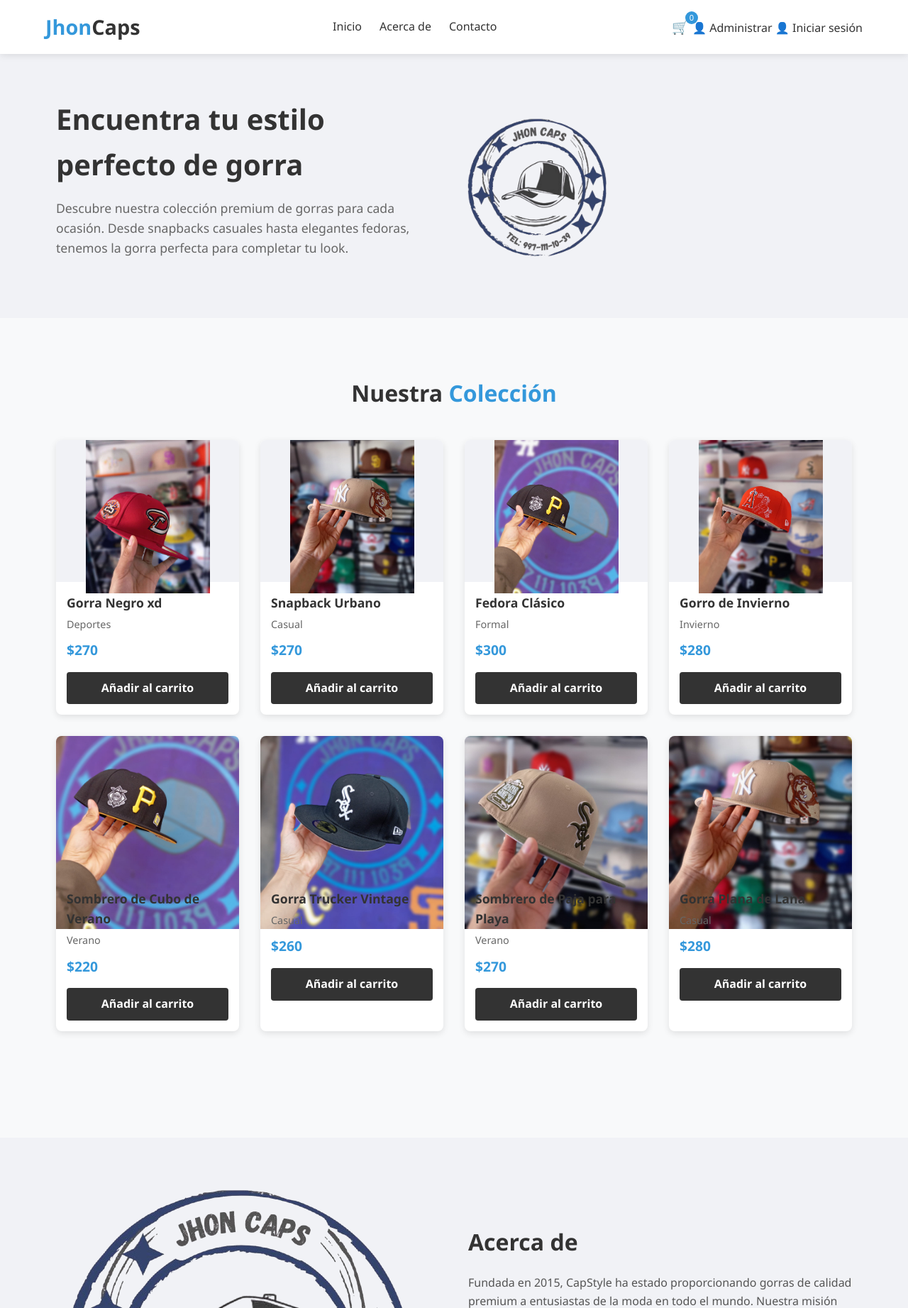
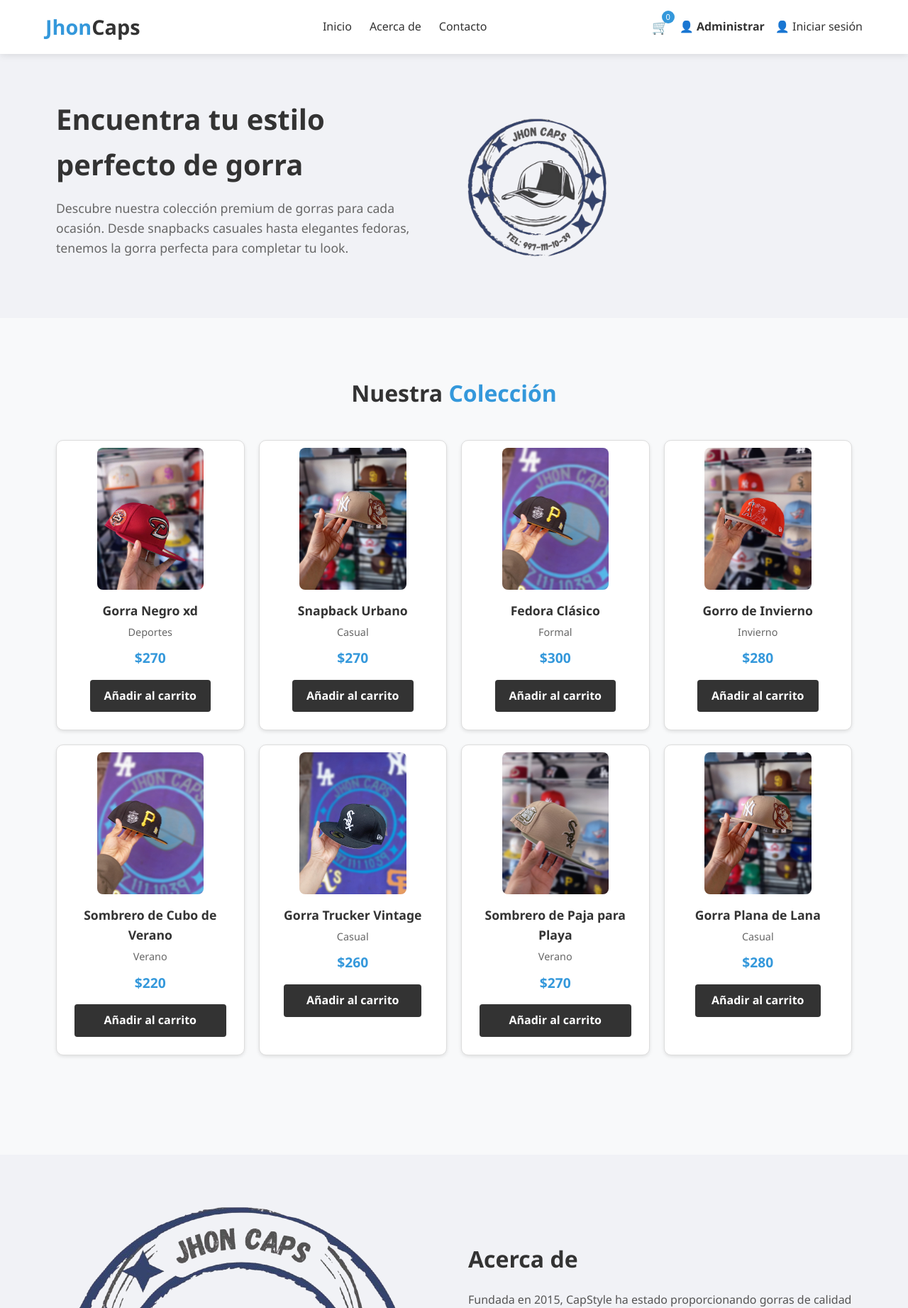
Before and after one commit to JoelHC24/JhonCaps, a PHP site: page / in a window 1280 px wide. Shown: the top 1843 px of the page at 71% size. Run offline with PHP 8.4, Linux system fonts and the light colour scheme; data that the repository does not hold is empty.

Commit message:
Add files via upload

```diff
--- a/script.js
+++ b/script.js
@@ -69,12 +69,22 @@ productCards.forEach(card => {
 });
 
 // Evento para capturar la talla seleccionada
+
+
 sizeButtons.forEach(button => {
     button.addEventListener('click', () => {
-        sizeButtons.forEach(btn => btn.classList.remove('active'));
-        button.classList.add('active');
-        selectedSize = button.dataset.size;
-        console.log(`Talla seleccionada: ${selectedSize}`);
+        // Si ya está activo, lo deseleccionamos
+        if (button.classList.contains('active')) {
+            button.classList.remove('active');
+            selectedSize = null;
+            console.log('Talla deseleccionada');
+        } else {
+            // Deseleccionar todos y seleccionar este
+            sizeButtons.forEach(btn => btn.classList.remove('active'));
+            button.classList.add('active');
+            selectedSize = button.dataset.size;
+            console.log(`Talla seleccionada: ${selectedSize}`);
+        }
     });
 });
 
@@ -231,7 +241,7 @@ checkoutBtn.addEventListener('click', () => {
 
     const message = encodeURIComponent(`¡Hola! Me gustaría hacer un pedido de los siguientes productos:\n\n${cart.map(item => `${item.name} ${item.size ? `(Talla: ${item.size})` : ''} x${item.quantity} - $${(item.price * item.quantity).toFixed(2)}`).join('\n')}\n\nTotal: $${cartTotal.textContent}`);
 
-    window.open(`https://wa.me/+529971153510?text=${message}`, '_blank');
+    window.open(`https://wa.me/+5299712262372?text=${message}`, '_blank');
 });
 
 // Inicializar icono del carrito
--- a/style.css
+++ b/style.css
@@ -5,6 +5,25 @@
     box-sizing: border-box;
     font-family: 'Segoe UI', Tahoma, Geneva, Verdana, sans-serif;
 }
+.icons-container {
+    display: flex;
+    gap: 15px;
+    align-items: center;
+}
+
+.admin-icon {
+    text-decoration: none;
+    color: #333;
+    font-weight: bold;
+    font-size: 16px;
+    display: flex;
+    align-items: center;
+}
+
+.admin-icon:hover {
+    color: #007bff;
+}
+
 
 body {
     background-color: #f8f9fa;
@@ -166,32 +185,38 @@ nav ul li a:hover {
     color: #3498db;
 }
 
-.product-grid {
-    display: grid;
-    grid-template-columns: repeat(auto-fill, minmax(250px, 1fr));
-    gap: 30px;
-}
 
-.product-card {
-    background-color: white;
-    border-radius: 8px;
-    overflow: hidden;
-    box-shadow: 0 3px 10px rgba(0, 0, 0, 0.1);
-    transition: transform 0.3s ease;
-    cursor: pointer;
-}
 
 .product-card:hover {
     transform: translateY(-5px);
 }
 
-.product-image {
-    height: 200px;
-    background-color: #f1f2f6;
+.product-grid {
+    display: grid;
+    grid-template-columns: repeat(auto-fill, minmax(220px, 1fr));
+    gap: 20px;
+}
+
+.product-card {
+    background-color: #fff;
+    border: 1px solid #ddd;
+    border-radius: 10px;
+    padding: 10px;
+    box-shadow: 0 2px 5px rgba(0,0,0,0.1);
     display: flex;
+    flex-direction: column;
     align-items: center;
-    justify-content: center;
+    text-align: center;
 }
+
+.product-image img {
+    width: 100%;
+    height: auto;
+    object-fit: cover;
+    max-height: 200px;
+    border-radius: 8px;
+}
+
 
 .product-info {
     padding: 15px;
```
